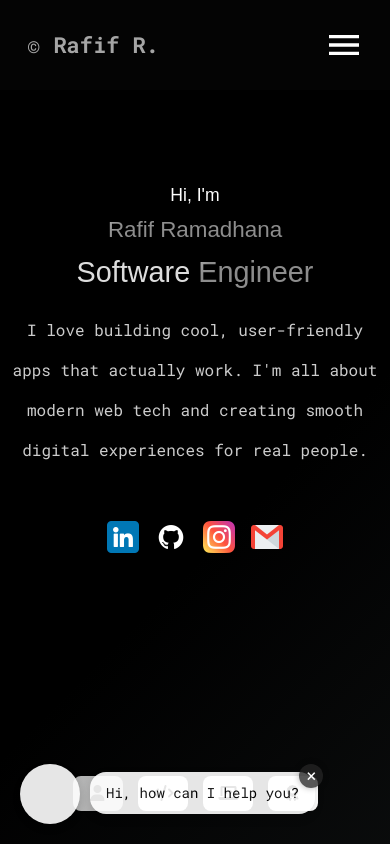
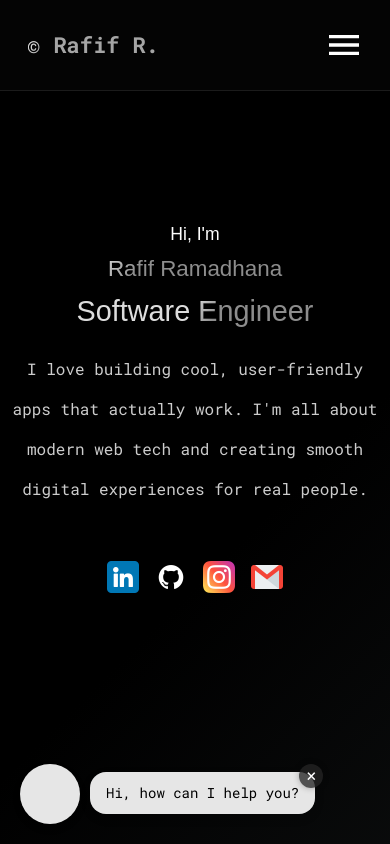
Before and after one commit to rafiframadhana/my-portfolio-react, a React (Vite) app: page / in a window 390 px wide. Shown: the top 844 px of the page. Built offline with nearby package versions, Linux system fonts and the light colour scheme; some icons are missing; a web font is replaced by a local one.

Commit message:
fix style fro smaller device

```diff
--- a/src/index.css
+++ b/src/index.css
@@ -9,6 +9,7 @@
   --navbar-bg: rgba(255, 255, 255, 0);
   --navbar-text: #000000;
   --navbar-hover: #fff;
+  --border-bottom-nav: rgba(52, 52, 52, 0);
 
   /* Buttons */
   --button-bg: #3d5a80;
@@ -97,6 +98,7 @@ body.dark-mode {
   --navbar-bg: #1f1f1f24;
   --navbar-text: #ccc;
   --navbar-hover: #fff;
+  --border-bottom-nav: rgba(37, 37, 37, 0.7);
 
   /* Buttons */
   --button-bg: #fff;
@@ -162,6 +164,7 @@ body {
   padding: 0;
   background: var(--hero-bg-gradient);
   overflow-x: hidden;
+  border: none;
 }
 
 a {
@@ -170,7 +173,7 @@ a {
 }
 
 section {
-  scroll-margin-top: 50px;
+  scroll-margin-top: 100px;
 }
 
 section h2 {
--- a/src/styles/about-all.css
+++ b/src/styles/about-all.css
@@ -7,7 +7,7 @@
   display: flex;
   justify-content: center;
   text-align: center;
-  padding-top: 70px;
+  padding-top: 20px;
   gap: 15px;
 }
 
@@ -31,8 +31,8 @@
   }
 
   .about-all-button {
-    padding-bottom: 0;
-    margin-bottom: -15px;
+    padding-top: 10px;
+    margin-bottom: -10px;
   }
 
   .about-all-button button{
--- a/src/styles/hero.css
+++ b/src/styles/hero.css
@@ -135,8 +135,9 @@
 
 @media (max-width: 1249px) {
   #hero {
-    padding: 100px 20px;
+    padding: 0px 20px;
     text-align: center;
+    height: 100vh;
   }
 
   .hero-text-img {
@@ -147,6 +148,7 @@
 
   .profile-text {
     text-align: center;
+    margin-top: 0px;
   }
 
   #hero h1 {
@@ -198,7 +200,7 @@
 
 @media (max-width: 768px) {
   #hero {
-    padding: 100px 20px;
+    padding: 0px 20px;
     text-align: center;
   }
 
@@ -210,6 +212,7 @@
 
   .profile-text {
     text-align: center;
+    margin-top: 0px;
   }
 
   #hero h1 {
@@ -246,7 +249,7 @@
 
 @media (max-width: 500px) {
   #hero {
-    padding: 120px 10px;
+    padding: 0px 10px;
     text-align: center;
   }
 
@@ -258,6 +261,7 @@
 
   .profile-text {
     text-align: center;
+    margin-top: 0px;
   }
 
   #hero h1 {
--- a/src/styles/navbar.css
+++ b/src/styles/navbar.css
@@ -2,6 +2,8 @@
   background: var(--navbar-bg);
   padding: 20px 10px;
   box-shadow: 0px 4px 8px rgba(0, 0, 0, 0.1);
+  border-bottom: 1px solid;
+  border-bottom-color: var(--border-bottom-nav);
   display: flex;
   justify-content: space-between;
   align-items: center;
```
